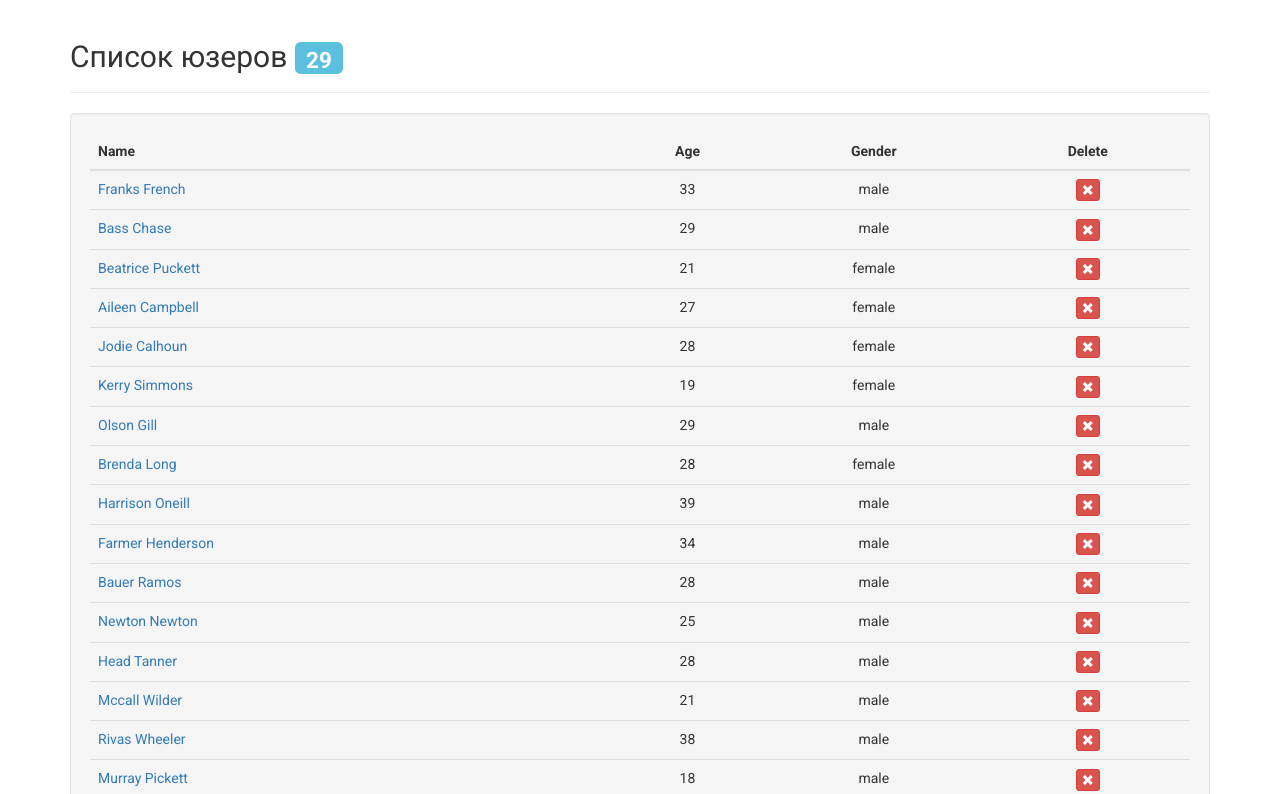
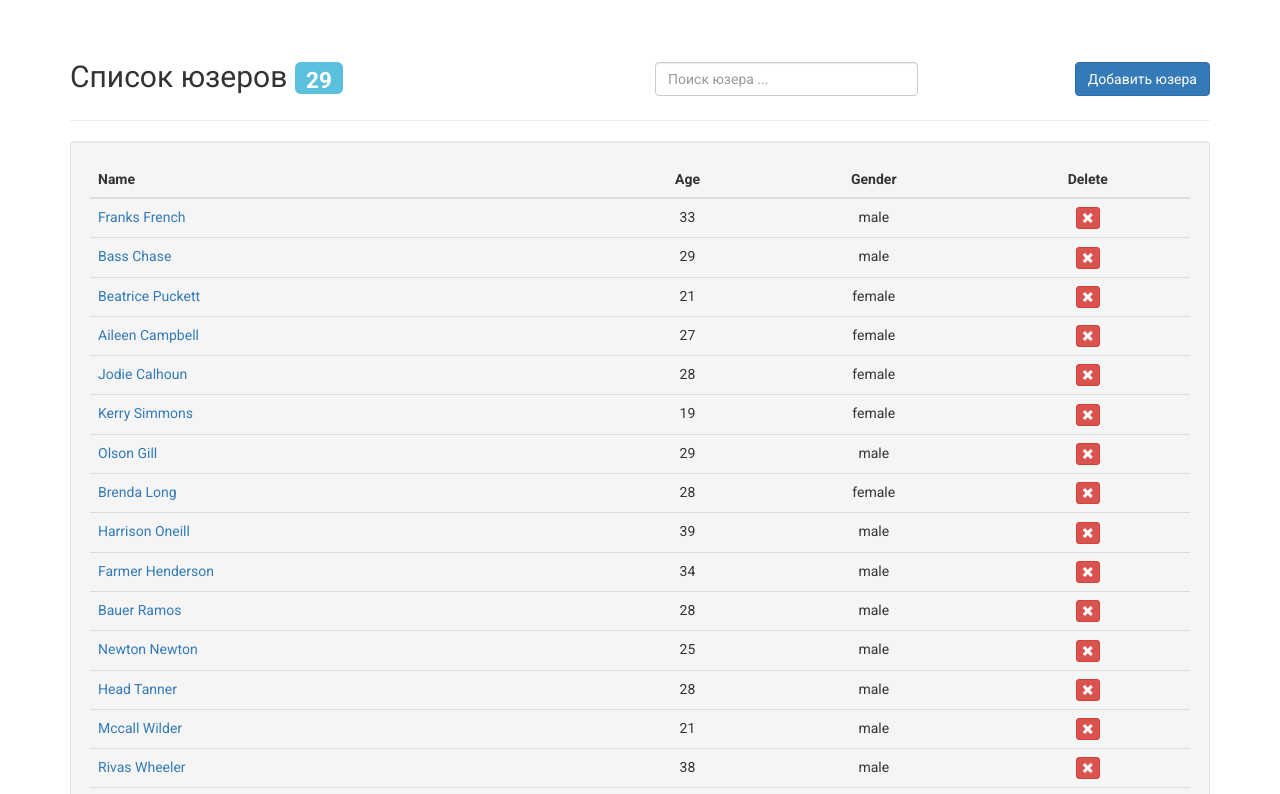
Before and after one commit to m-zolotov/users, a website: page app/index.html in a window 1280 px wide. Shown: the top 794 px of the page. Drawn offline with nearby package versions, Linux system fonts and the light colour scheme; some packages are replaced by stand-ins of ours.

Commit message:
Users list filter

```diff
--- a/app/sass/style.scss
+++ b/app/sass/style.scss
@@ -16,6 +16,13 @@ body {
   padding: 10px;
 }
 
+.table-header--element {
+  .users-list-form,
+  .btn-create-user {
+    margin: 22px auto 8px;
+  }
+}
+
 .well-element-block {
   padding: 0 8px;
 }
@@ -30,6 +37,4 @@ body {
       top: 2px;
     }
   }
-  &-create-user {
-  }
 }
--- a/app/users/users-list.component.js
+++ b/app/users/users-list.component.js
@@ -6,6 +6,7 @@ angular.module('Users')
         controller: ['userService', '$http', '$q', '$routeParams', function(userService, $http, $q, $routeParams) {
             var self = this;
             self.title = 'Список юзеров';
+            self.usersListFilter = '';
 
             userService.getData().then(function(value) {
                 self.users = value;
--- a/app/users/users-list.template.html
+++ b/app/users/users-list.template.html
@@ -1,5 +1,19 @@
-<div class="page-header table-header">
-    <h2><span ng-bind="$ctrl.title"></span> <span class="label label-info" ng-bind="$ctrl.users.length"></span></h2>
+<div class="page-header table-header table-header--element">
+    <div class="row">
+        <div class="col col-xs-12 col-sm-6 col-md-6 col-lg-6">
+            <h2><span ng-bind="$ctrl.title"></span> <span class="label label-info" ng-bind="$ctrl.users.length"></span></h2>
+        </div>
+        <div class="col col-xs-12 col-sm-3 col-md-3 col-lg-3">
+            <form action="" class="users-list-form">
+                <div class="form-group">
+                    <input type="text" class="form-control" id="" placeholder="Поиск юзера ..." ng-model="$ctrl.usersListFilter">
+                </div>
+            </form>
+        </div>
+        <div class="col col-xs-12 col-sm-3 col-md-3 col-lg-3 text-right">
+            <a class="btn btn-primary btn-create-user" href="#!/users/create" role="button">Добавить юзера</a>
+        </div>
+    </div>
 </div>
 
 <div class="well">
@@ -13,7 +27,7 @@
         </tr>
         </thead>
         <tbody>
-        <tr ng-repeat="user in $ctrl.users">
+        <tr ng-repeat="user in $ctrl.users | filter:$ctrl.usersListFilter">
             <td>
                 <a href="#!/users/{{user.id}}" ng-bind="user.name"></a>
             </td>
@@ -27,6 +41,4 @@
         </tr>
         </tbody>
     </table>
-
-    <a class="btn btn-primary btn-create-user" href="#!/users/create" role="button">Добавить нового юзера</a>
 </div>
```
Also changed, not shown: app/css/style.css, 1 other file.
